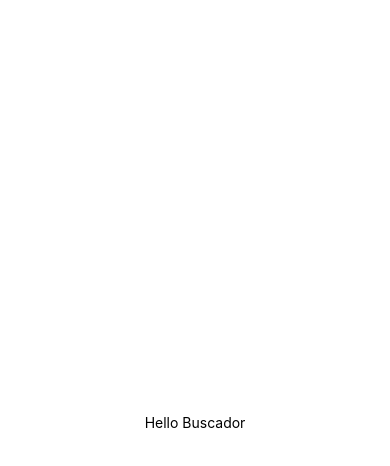
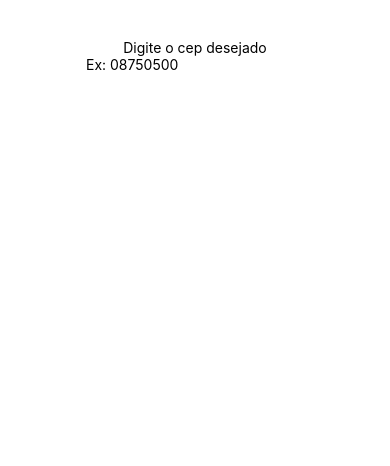
Before and after one commit to denervalspelizario/appBuscadorCep, a React Native app: screen / in a window 390 px wide. Shown: the top 466 px of the page. Built offline with nearby package versions, Linux system fonts and the light colour scheme.

Commit message:
update appBuscadorCep criando input que recebe dado e joga na state cep

```diff
--- a/App.js
+++ b/App.js
@@ -1,20 +1,32 @@
-import React from 'react';
-import { StyleSheet, Text, View } from 'react-native';
+import React, {useState} from 'react';
+import { StyleSheet, Text, View, TextInput, TouchableOpacity, SafeAreaView } from 'react-native';
 import api from './src/service/api'; // importando api com a base da url
 
 export default function App() {
+
+  const [cep, setCep] = useState('')
+
   return (
-    <View style={styles.container}>
-      <Text>Hello Buscador</Text>
-    </View>
+    <SafeAreaView style={styles.container}>
+      <View style={styles.containerView}>
+        <Text>Digite o cep desejado</Text>
+        <TextInput
+          style={styles.input}
+          placeholder='Ex: 08750500'
+          value={cep} // 1 seu valor será state cep
+          onChangeText={(texto) => setCep(texto)} // 1 ao digitar os dados irão a state cep atravez da setCep
+        />
+      </View>
+    </SafeAreaView>
   );
 }
 
 const styles = StyleSheet.create({
   container: {
     flex: 1,
-    backgroundColor: '#fff',
+    marginTop: '10%'
+  },
+  containerView:{
     alignItems: 'center',
-    justifyContent: 'center',
-  },
+  }
 });
```
